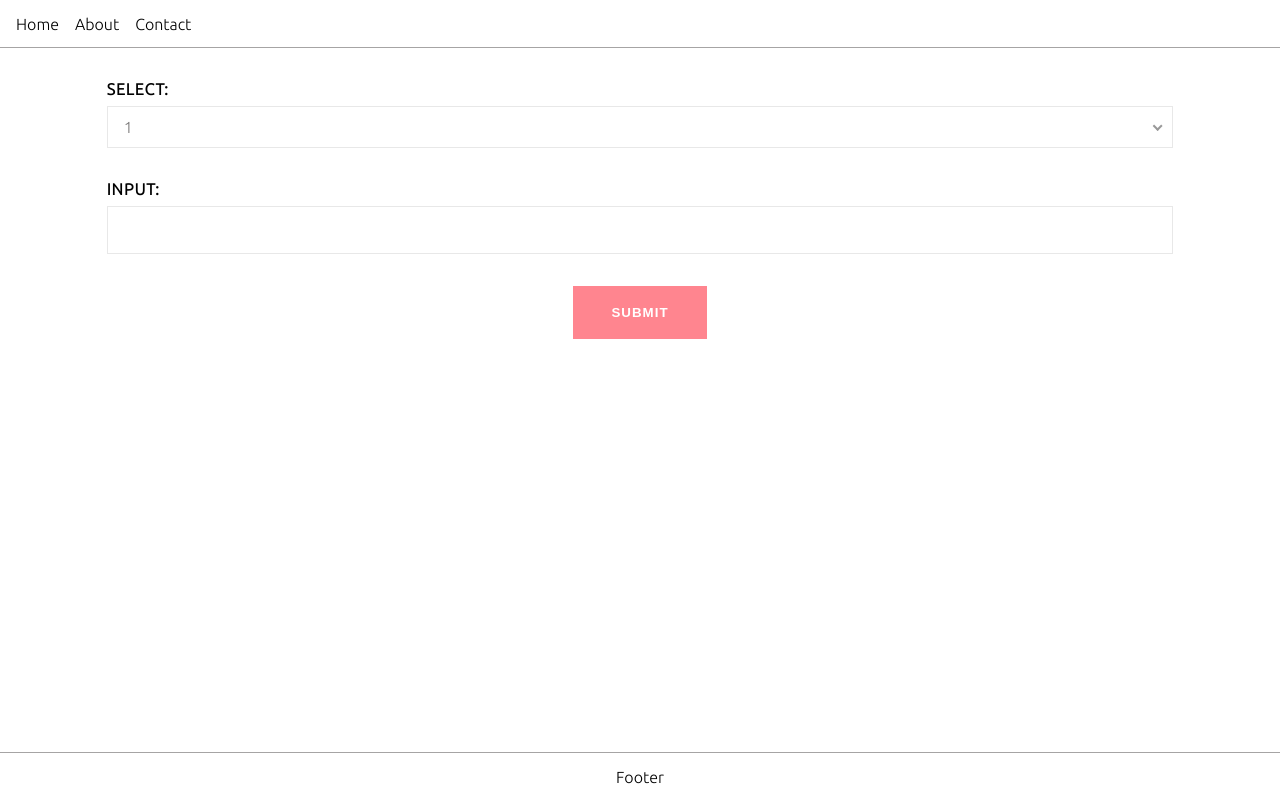
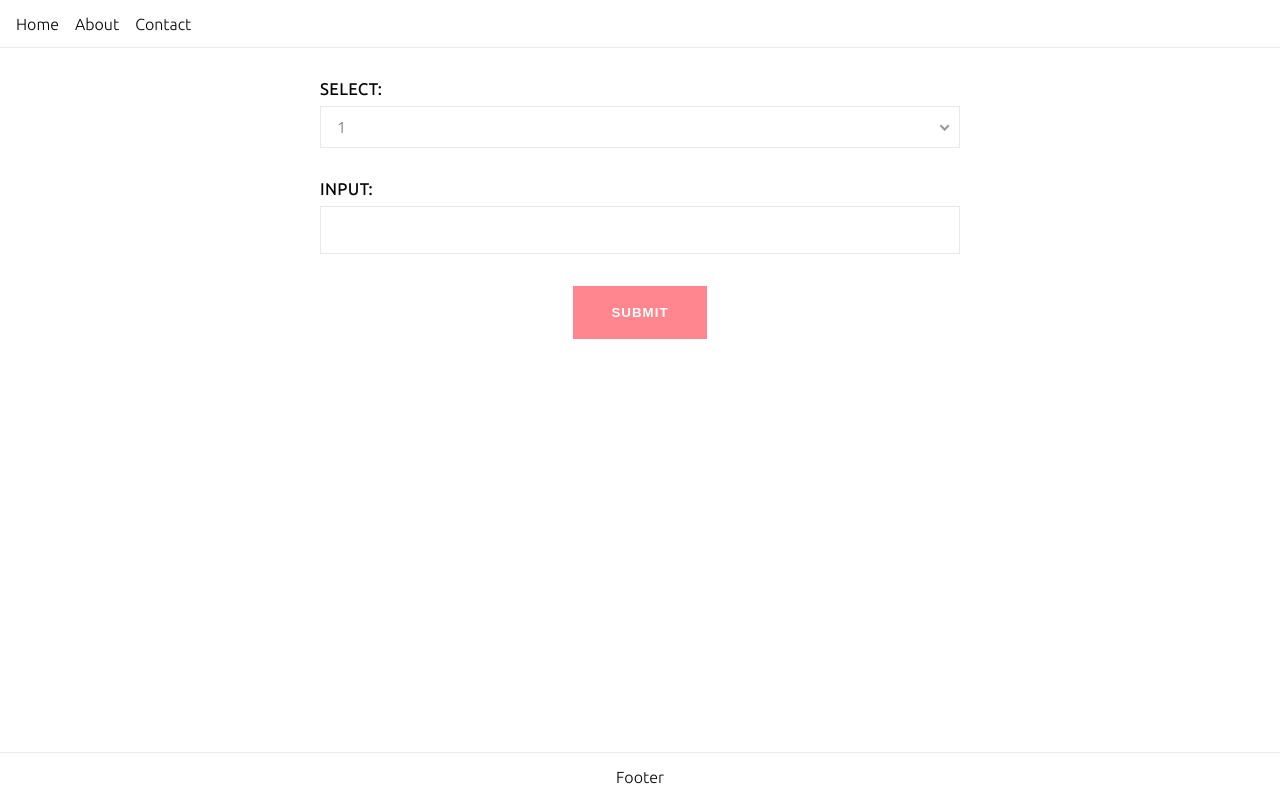
Before and after one commit to DanailYordanov/EasyCarUpload, a Django app: page /create/ in a window 1280 px wide. Run offline with Django 3.2, Linux system fonts and the light colour scheme.

Commit message:
Add some basic css and javascript

```diff
--- /dev/null
+++ b/project/main/static/main/js/base.js
@@ -0,0 +1,15 @@
+$(function () {
+
+    // Add box-shadow to the navbar
+
+    $(window).scroll(function () {
+        var pos = $(window).scrollTop();
+        if (pos > 1) {
+            $("header").addClass('sticky');
+        }
+        else {
+            $("header").removeClass('sticky');
+        }
+    });
+
+});
--- a/project/main/static/main/styles/base.css
+++ b/project/main/static/main/styles/base.css
@@ -16,8 +16,13 @@ ul, ol {
 }
 
 header {
+    top: 0;
+    z-index: 99999;
+    background: #fff;
+    position: sticky;
     grid-column: col-start / span 12;
-    border-bottom: 1px solid #a6a4a4;
+    border-bottom: 1px solid #ebebeb;
+    transition: box-shadow .30s ease-in;
 }
 
 footer {
@@ -25,7 +30,7 @@ footer {
     align-items: center;
     justify-content: center;
     grid-column: col-start / span 12;
-    border-top: 1px solid #a6a4a4;
+    border-top: 1px solid #ebebeb;
 }
 
 nav {
@@ -56,7 +61,7 @@ input {
     color: #757474;
     border: 1px solid #e8e8e8;
     font-family: 'Ubuntu', sans-serif;
-    transition: border-color .15s ease-in-out,border-color .15s ease-in-out;
+    transition: border-color .15s ease-in-out;
 }
 
 input:focus, input:active {
@@ -74,7 +79,7 @@ button[type='submit'] {
     letter-spacing: 1px;
     text-transform: uppercase;
     background-color: #ff858f;
-    transition: background-color .30s ease-in-out, background-color .30s ease-in-out;
+    transition: background-color .30s ease-in-out;
 }
 
 button[type='submit']:hover {
@@ -98,6 +103,31 @@ button[type='submit']:hover {
     grid-column: col-start 2 / col-start 12;
 }
 
+@media only screen and (min-width: 600px)
+{
+    .form-page {
+        grid-column: col-start 3 / col-start 11;
+    }
+}
+
+@media only screen and (min-width: 1024px)
+{
+    .form-page {
+        grid-column: col-start 4 / col-start 10;
+    }
+}
+
+@media only screen and (min-width: 1300px)
+{
+    .form-page {
+        grid-column: col-start 5 / col-start 9;
+    }
+}
+
+.sticky {
+    box-shadow: 0 5px 30px rgb(0 0 0 / 15%);
+}
+
 .input-select-wrapper {
     width: 100%;
 }
@@ -108,7 +138,7 @@ button[type='submit']:hover {
     color: #757474;
     border-radius: 0;
     padding-left: 1em;
-    transition: border-color .15s ease-in-out,border-color .15s ease-in-out;
+    transition: border-color .15s ease-in-out;
 }
 
 .nice-select .list {
@@ -116,6 +146,6 @@ button[type='submit']:hover {
     border-radius: 0;
 }
 
-.nice-select.open {
+.nice-select.open, .nice-select:focus {
     border: 2px solid #ff858f;
 }
--- a/project/main/templates/main/base.html
+++ b/project/main/templates/main/base.html
@@ -30,6 +30,9 @@
         {% endblock content %}
         <footer>Footer</footer>
     </div>
+    <script src="https://code.jquery.com/jquery-3.6.0.slim.min.js"
+        integrity="sha256-u7e5khyithlIdTpu22PHhENmPcRdFiHRjhAuHcs05RI=" crossorigin="anonymous"></script>
+    <script src="{% static 'main/js/base.js' %}"></script>
     {% block scripts %}
     {% endblock scripts %}
 </body>
--- a/project/main/templates/main/create.html
+++ b/project/main/templates/main/create.html
@@ -26,8 +26,6 @@
 {% endblock content %}
 
 {% block scripts %}
-<script src="https://code.jquery.com/jquery-3.6.0.slim.min.js"
-    integrity="sha256-u7e5khyithlIdTpu22PHhENmPcRdFiHRjhAuHcs05RI=" crossorigin="anonymous"></script>
 <script src="https://cdnjs.cloudflare.com/ajax/libs/jquery-nice-select/1.1.0/js/jquery.nice-select.min.js"
     integrity="sha512-NqYds8su6jivy1/WLoW8x1tZMRD7/1ZfhWG/jcRQLOzV1k1rIODCpMgoBnar5QXshKJGV7vi0LXLNXPoFsM5Zg=="
     crossorigin="anonymous" referrerpolicy="no-referrer"></script>
```
